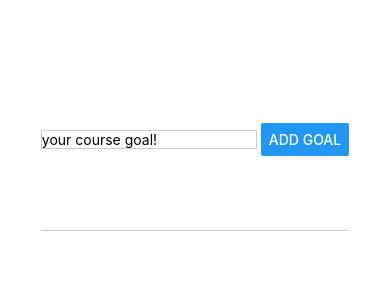
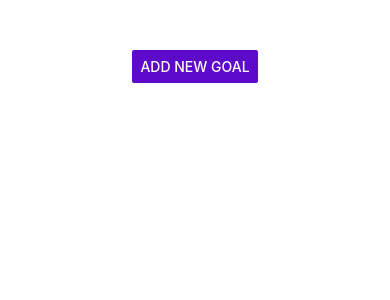
Before and after one commit to stan-dot/react-native-playground, a React Native app in the folder my-app/: screen / in a window 390 px wide. Shown: the top 300 px of the page. Built offline with nearby package versions, Linux system fonts and the light colour scheme.

Commit message:
color modal with an icon

```diff
--- a/my-app/components/GoalInputField.tsx
+++ b/my-app/components/GoalInputField.tsx
@@ -1,9 +1,11 @@
 import { useState } from "react";
-import { Button, StyleSheet, TextInput, View } from "react-native";
+import { Button, Modal, StyleSheet, TextInput, View, Image } from "react-native";
 
 export function GoalInputField(
   props: {
     onSubmit: (text: string) => void;
+    visible: boolean;
+    onCancel: () => void
   },
 ) {
   const [enteredGoalText, setEnteredGoalText] = useState("");
@@ -13,42 +15,67 @@
     setEnteredGoalText(enteredText);
   }
 
+  function onButtonPress() {
+    props.onSubmit(enteredGoalText);
+    setEnteredGoalText("");
+  }
+
   return (
+    <Modal visible={props.visible} animationType="slide">
       <View style={styles.inputContainer}>
+        <Image source={require("../assets/images/goal.jpg")} style={styles.image} />
         <TextInput
           placeholder="your course goal!"
           style={styles.textInput}
           onChangeText={goalInputHandler}
           value={enteredGoalText}
         />
+        <View style={styles.buttonContainer}>
+          <View style={styles.button}>
+
             <Button
               title="Add goal"
               onPress={onButtonPress}
             />
           </View>
+          <View style={styles.button}>
+            <Button title="Cancel" onPress={props.onCancel} />
+          </View>
+        </View>
+      </View>
+    </Modal>
   );
 
-  function onButtonPress() {
-
-    props.onSubmit(enteredGoalText);
-    setEnteredGoalText("");
-  }
 }
 
 const styles = StyleSheet.create({
   inputContainer: {
     flex: 1,
-    flexDirection: "row",
-    justifyContent: "space-between",
+    justifyContent: "center",
     alignItems: "center",
-    marginBottom: 24,
-    borderBottomWidth: 1,
-    borderBottomColor: "#cccccc",
+    padding: 16,
+    backgroundColor: '#311b6b'
   },
 
   textInput: {
     borderWidth: 1,
     borderColor: "#cccccc",
     width: "70%",
+    marginRight: 8,
+    padding: 8
   },
+  buttonContainer: {
+    flexDirection: 'row',
+    marginTop: 16
+  },
+  button: {
+    width: '40%',
+    marginHorizontal: 8,
+    height: 80
+  },
+  image: {
+    width: 100,
+    height: 100,
+    margin: 20,
+  }
 });
--- a/my-app/components/GoalItem.tsx
+++ b/my-app/components/GoalItem.tsx
@@ -1,4 +1,4 @@
-import { Pressable, StyleSheet, Text, View } from "react-native";
+import { Modal, Pressable, StyleSheet, Text, View } from "react-native";
 
 export type GoalItemType = {
   text: string;
--- a/my-app/components/Todopanel.tsx
+++ b/my-app/components/Todopanel.tsx
@@ -1,10 +1,15 @@
 import { useState } from "react";
-import { FlatList, StyleSheet, View } from "react-native";
+import { Button, FlatList, StyleSheet, View } from "react-native";
 import { GoalInputField } from "./GoalInputField";
 import { GoalItem, GoalItemType } from "./GoalItem";
 
 export default function Todopanel() {
   const [courseGoals, setCourseGoals] = useState([] as GoalItemType[]);
+  const [modalIsVisible, setModalIsVisible] = useState(false);
+
+  function startAddGoalHandler() {
+    setModalIsVisible(true);
+  }
 
   function addGoalHandler(text: string) {
     const item: GoalItemType = {
@@ -14,6 +19,7 @@
     setCourseGoals(
       (currentCourseGoals) => [...currentCourseGoals, item],
     );
+    endAddGoalHander();
   }
 
   function deleteGoalHandler(id: string) {
@@ -22,10 +28,22 @@
     });
   }
 
+  function endAddGoalHander() {
+    setModalIsVisible(false);
+  }
+
   return (
     <View style={styles.appContainer}>
+      <Button
+        title="Add new goal"
+        color="#5e0acc"
+        onPress={startAddGoalHandler}
+      />
+
       <GoalInputField
         onSubmit={addGoalHandler}
+        visible={modalIsVisible}
+        onCancel={endAddGoalHander}
       />
       <View style={styles.goalsContainer}>
         <FlatList
```
Also changed, not shown: my-app/assets/images/goal.jpg (added). Lines whose indentation alone changed are shown as unchanged.
